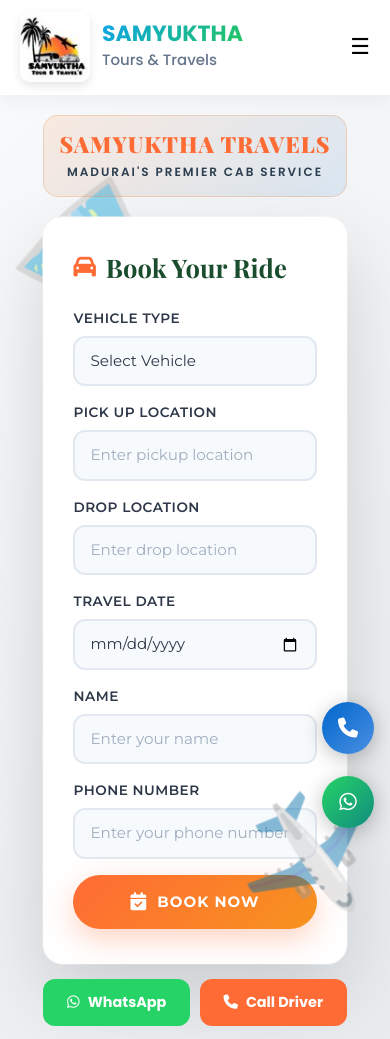
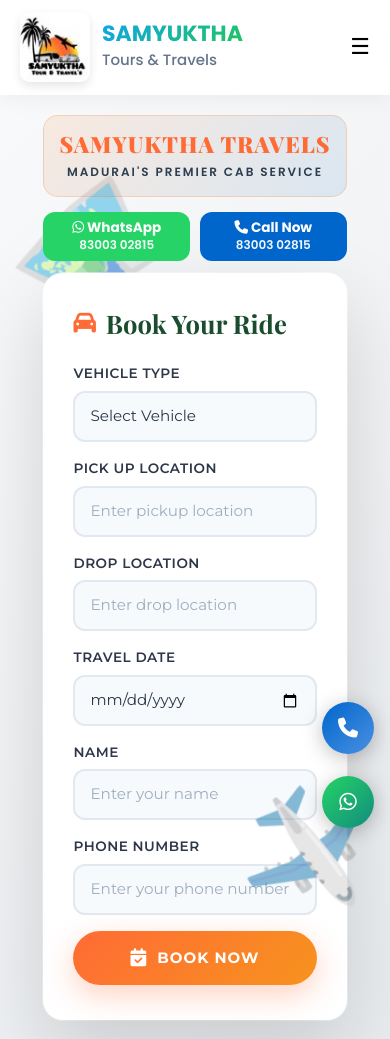
Before and after one commit to JIDENDRAN/samyuktha-travels, a Flask app: page / in a window 390 px wide; the page is wider, and only the part inside the window is pictured. Shown: the top 1039 px of that part. Run offline with Flask 3, Linux system fonts and the light colour scheme; some web fonts are replaced.

Commit message:
style: Update contact buttons to show phone number on separate line and change call button color to blue

```diff
--- a/templates/index.html
+++ b/templates/index.html
@@ -559,15 +559,24 @@
     .mobile-btn {
       flex: 1;
       display: flex;
+      flex-direction: column;
       align-items: center;
       justify-content: center;
-      gap: 8px;
-      padding: 12px;
+      gap: 2px;
+      padding: 8px 5px;
       border-radius: 12px;
       font-weight: 700;
       text-decoration: none;
-      font-size: 0.9rem;
+      font-size: 0.85rem;
+      line-height: 1.2;
       transition: all 0.3s ease;
+      text-align: center;
+    }
+
+    .mobile-btn span {
+      font-size: 0.75rem;
+      font-weight: 600;
+      opacity: 0.95;
     }
 
     .m-wa {
@@ -576,7 +585,8 @@
     }
 
     .m-call {
-      background: var(--travel-orange);
+      background: #0066cc;
+      /* Changed to Blue */
       color: white;
     }
   }
@@ -608,14 +618,17 @@
     .btn-whatsapp,
     .btn-call {
       width: 100%;
-      padding: 10px 0;
-      font-size: 12px;
+      padding: 8px 0;
+      /* Reduced from 10px */
+      font-size: 11px;
+      /* Reduced from 12px */
     }
   }
 
   /* ================= BOOKING BRANDING ================= */
   .booking-branding {
-    margin-bottom: 20px;
+    margin-bottom: 12px;
+    /* Reduced from 20px */
     text-align: center;
     background: linear-gradient(135deg, rgba(255, 107, 0, 0.1), rgba(0, 102, 204, 0.1));
     padding: 15px;
@@ -2000,7 +2013,19 @@
             <span>Madurai's Premier Cab Service</span>
           </div>
 
-          <div class="booking-form-card">
+          <!-- MOBILE QUICK ACTIONS MOVED HERE -->
+          <div class="mobile-contact-bar">
+            <a href="https://wa.me/918300302815" class="mobile-btn m-wa" target="_blank">
+              <div><i class="fa-brands fa-whatsapp"></i> WhatsApp</div>
+              <span>83003 02815</span>
+            </a>
+            <a href="tel:+918300302815" class="mobile-btn m-call">
+              <div><i class="fa-solid fa-phone"></i> Call Now</div>
+              <span>83003 02815</span>
+            </a>
+          </div>
+
+          <div class="booking-form-card" style="margin-top: 12px;">
             <h3><i class="fa-solid fa-car"></i>Book Your Ride</h3>
             <form method="POST" action="{{ url_for('taxi') }}">
               <div class="mb-3">
@@ -2046,16 +2071,6 @@
                 <i class="fa-solid fa-calendar-check"></i>Book Now
               </button>
             </form>
-          </div>
-
-          <!-- MOBILE QUICK ACTIONS -->
-          <div class="mobile-contact-bar">
-            <a href="https://wa.me/918300302815" class="mobile-btn m-wa" target="_blank">
-              <i class="fa-brands fa-whatsapp"></i> WhatsApp
-            </a>
-            <a href="tel:+918300302815" class="mobile-btn m-call">
-              <i class="fa-solid fa-phone"></i> Call Driver
-            </a>
           </div>
         </div>
       </div>
```
